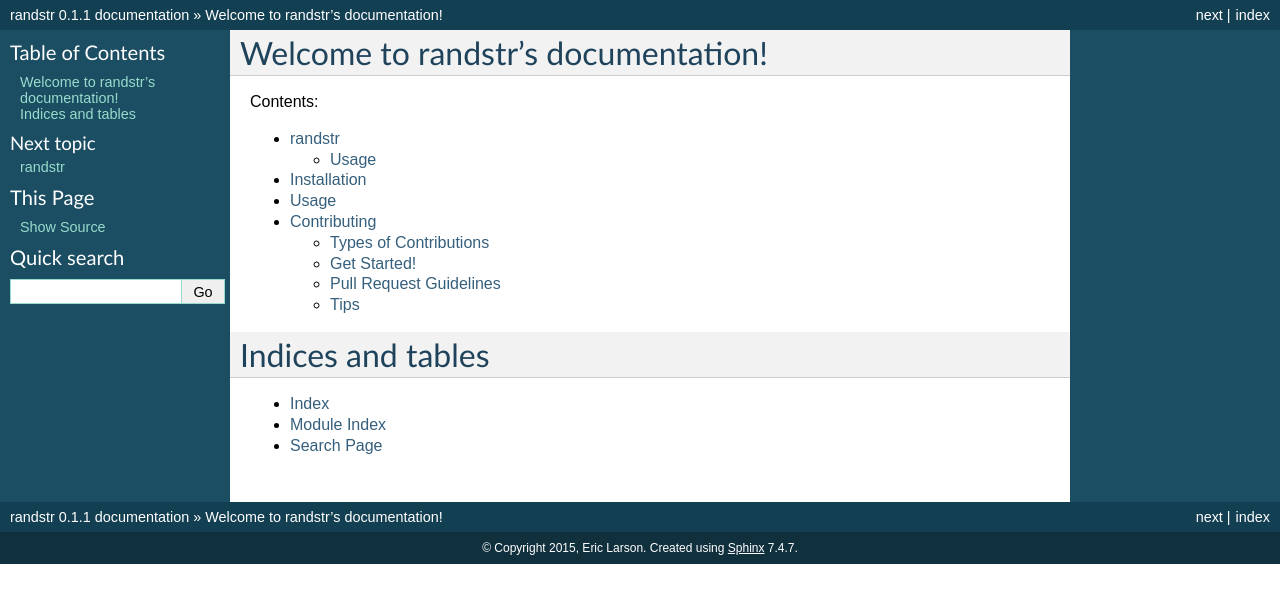
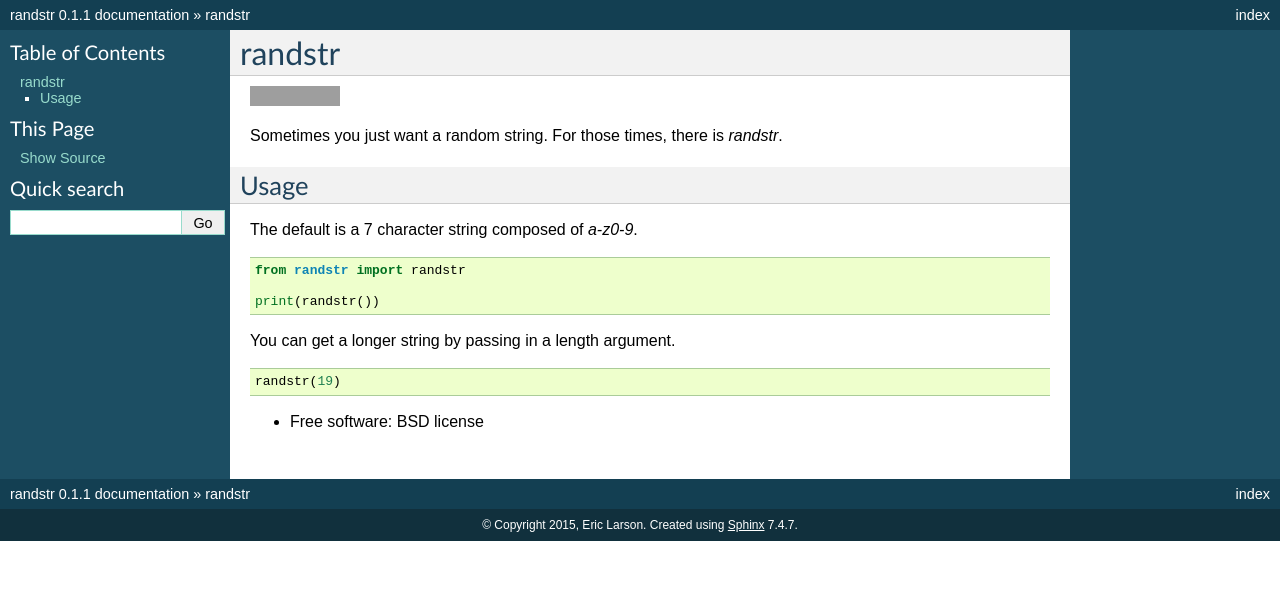
Before and after one commit to ionrock/randstr, a Sphinx documentation site: the page built from docs/index.rst, in a window 1280 px wide. Shown: the top 603 px of the page. Built offline with Sphinx 7.4.7, drawn with Linux system fonts in a browser that asks for light colours; grey boxes are pictures that could not be loaded.

Commit message:
Fix up docs. Just a readme

```diff
--- a/docs/history.rst
+++ /dev/null
@@ -1 +0,0 @@
-.. include:: ../HISTORY.rst
--- a/docs/index.rst
+++ b/docs/index.rst
@@ -3,24 +3,4 @@
    You can adapt this file completely to your liking, but it should at least
    contain the root `toctree` directive.
 
-Welcome to randstr's documentation!
-======================================
-
-Contents:
-
-.. toctree::
-   :maxdepth: 2
-
-   readme
-   installation
-   usage
-   contributing
-   authors
-   history
-
-Indices and tables
-==================
-
-* :ref:`genindex`
-* :ref:`modindex`
-* :ref:`search`
+.. include:: ../README.rst
--- /dev/null
+++ b/docs/modules.rst
@@ -0,0 +1,7 @@
+randstr
+=======
+
+.. toctree::
+   :maxdepth: 4
+
+   randstr
--- /dev/null
+++ b/docs/randstr.rst
@@ -0,0 +1,10 @@
+randstr package
+===============
+
+Module contents
+---------------
+
+.. automodule:: randstr
+    :members:
+    :undoc-members:
+    :show-inheritance:
--- a/docs/readme.rst
+++ /dev/null
@@ -1 +0,0 @@
-.. include:: ../README.rst
--- a/docs/usage.rst
+++ /dev/null
@@ -1,7 +0,0 @@
-========
-Usage
-========
-
-To use randstr in a project::
-
-    import randstr
```
Also changed, not shown: docs/installation.rst (deleted, +0 -12 lines).
